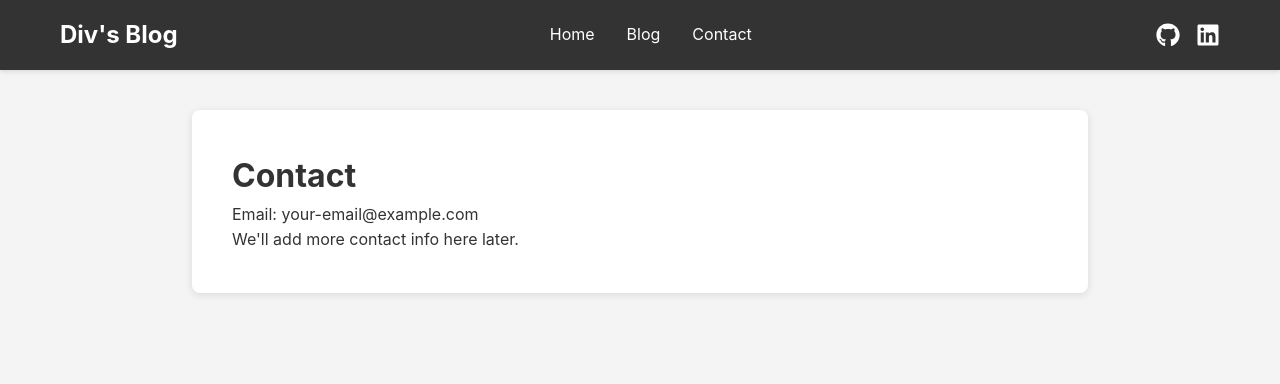
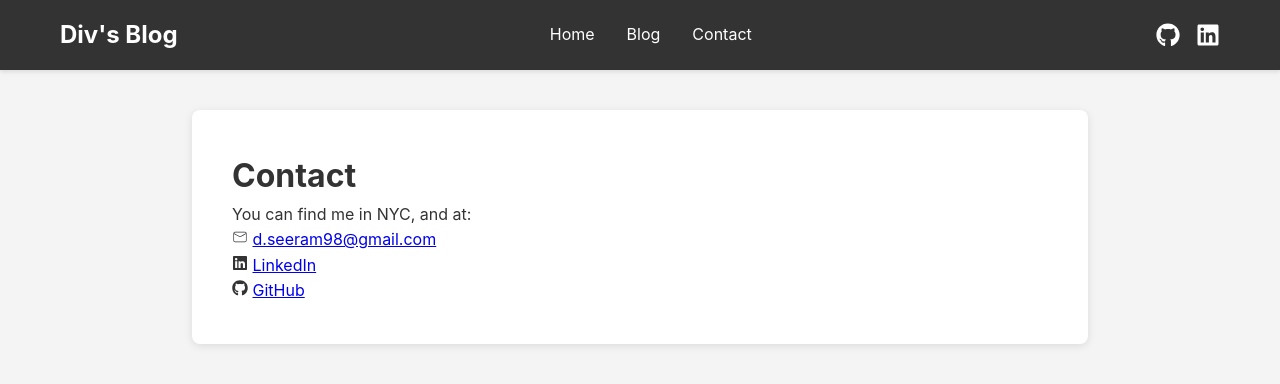
Before and after one commit to seeramd/full-stack-blog, a Next.js app in the folder client/: page /contact in a window 1280 px wide. Shown: the top 384 px of the page. Built offline with nearby package versions, Linux system fonts and the light colour scheme.

Commit message:
Contact details with icons added

```diff
--- a/client/src/app/contact/page.js
+++ b/client/src/app/contact/page.js
@@ -1,9 +1,20 @@
+import { FaGithub, FaLinkedin, FaInstagram } from 'react-icons/fa'
+import { CiMail } from "react-icons/ci";
+
 export default function Contact() {
   return (
     <div className="page-container">
       <h1>Contact</h1>
-      <p>Email: your-email@example.com</p>
-      <p>We&apos;ll add more contact info here later.</p>
+      <p>You can find me in NYC, and at:</p>
+      <p><CiMail /><span> </span>
+        <a href="mailto:d.seeram98@gmail.com">d.seeram98@gmail.com</a>
+      </p>
+      <p><FaLinkedin />
+        <span> </span><a href="https://www.linkedin.com/in/divendra-seeram/">LinkedIn</a>
+      </p>
+      <p><FaGithub />
+        <span> </span><a href="https://github.com/seeramd">GitHub</a>
+      </p>
     </div>
   )
 }
--- a/client/src/app/page.js
+++ b/client/src/app/page.js
@@ -19,7 +19,7 @@ export default async function Home() {
 
   return (
     <div className="page-container">
-      <h1>Welcome!</h1>
+      <h1>Welcome</h1>
       <p>
         I&apos;m Divendra Seeram, aka Div, aka Vinny. I&apos;m a New York City based IT guy. I&apos;ve worked as a sysadmin and a DBA. I also moonlight as a stand-up comedian.
       </p>
```
